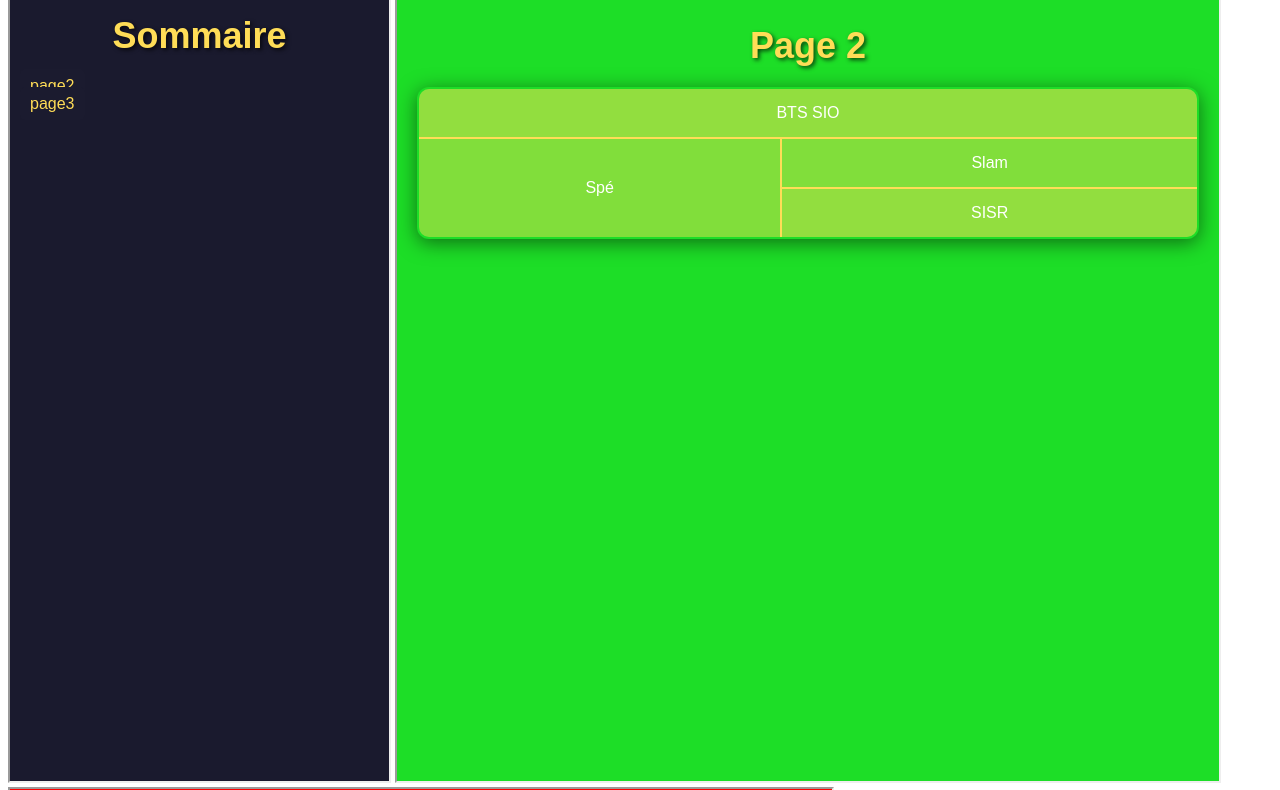
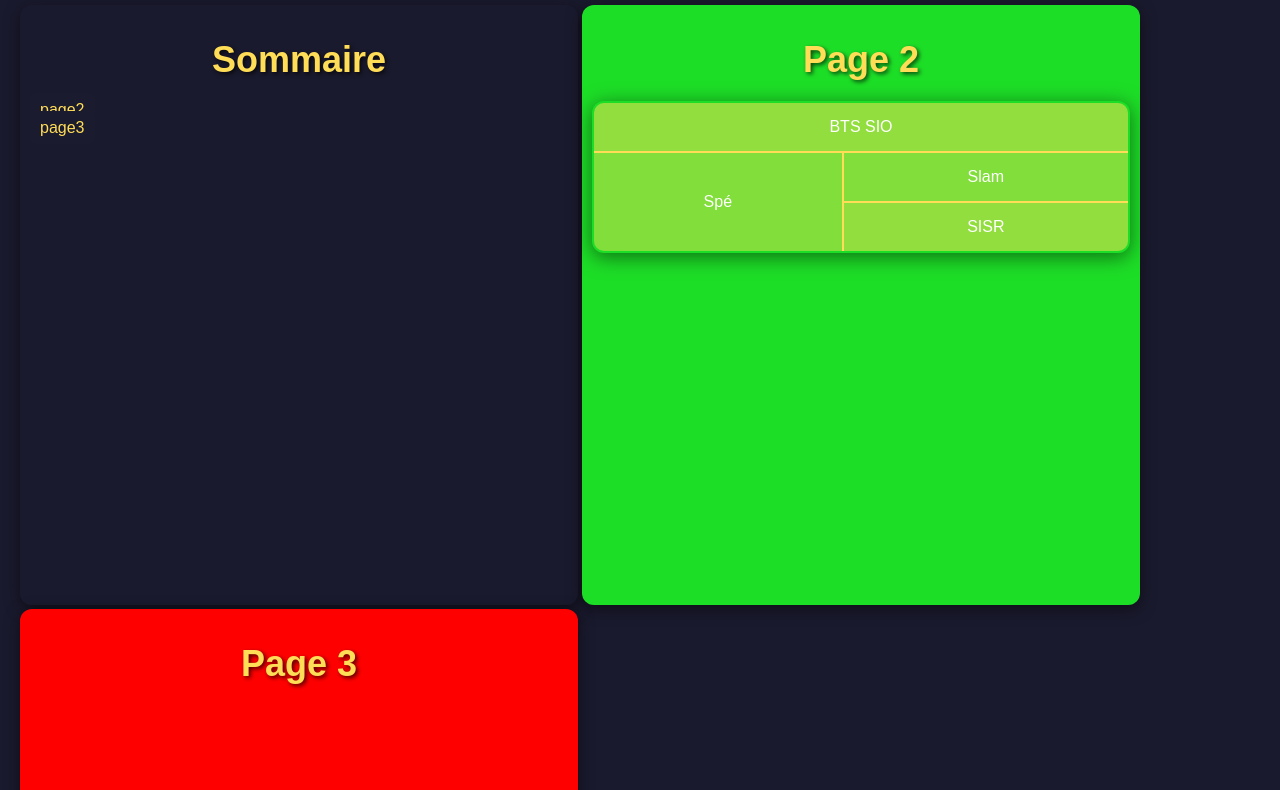
Before and after one commit to Sarah-bar-elh/tp2, a plain HTML site: page index.html in a window 1280 px wide. Shown: the part 101-891 px from the top of the page. Drawn offline with Linux system fonts and the light colour scheme.

Commit message:
Update index.html

```diff
--- a/index.html
+++ b/index.html
@@ -4,6 +4,7 @@
     <meta charset="UTF-8">
     <meta name="viewport" content="width=device-width, initial-scale=1.0">
     <title>Document</title>
+    <link rel="stylesheet" href="tp2.css">
 </head>
 <body>
     <h1>Page principale</h1>
```
